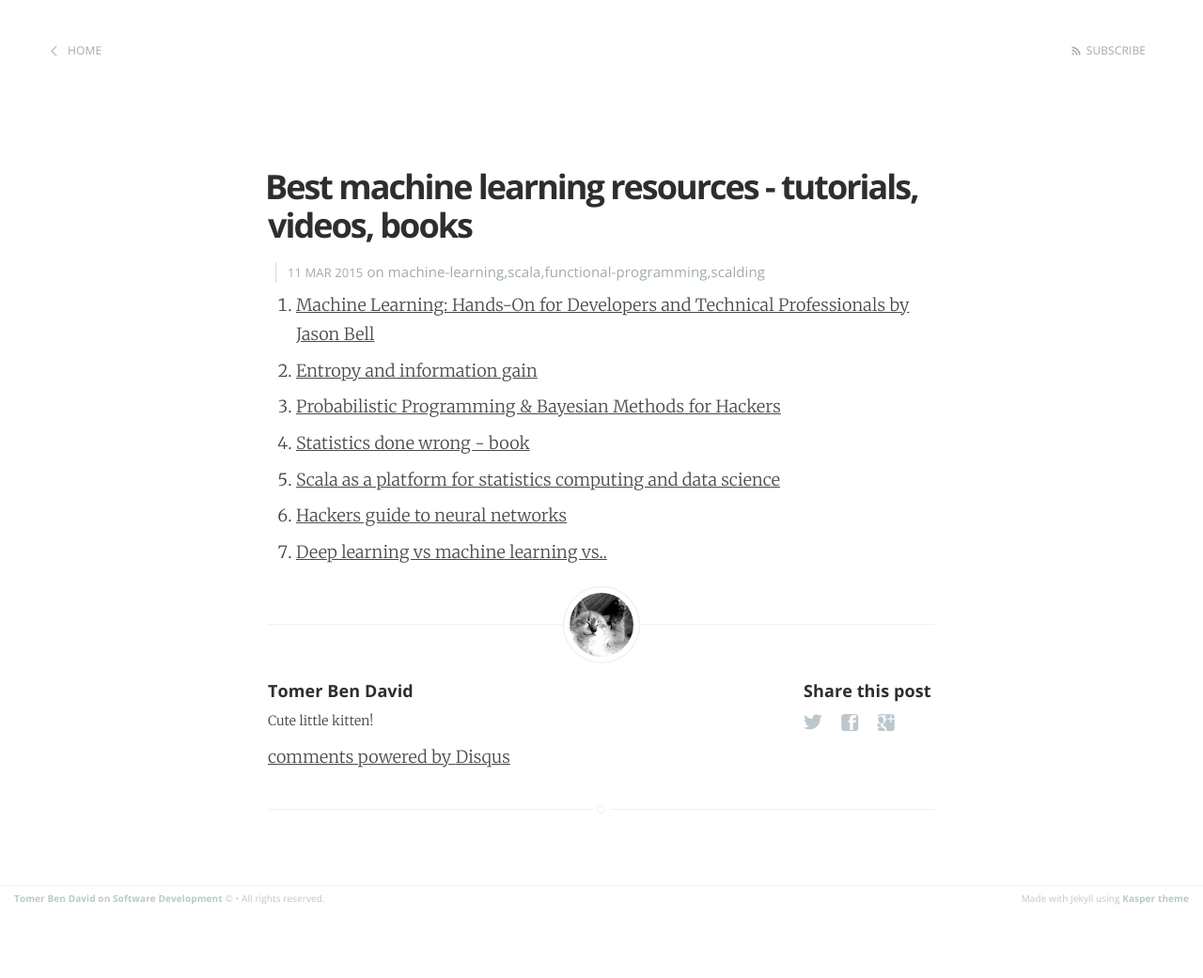
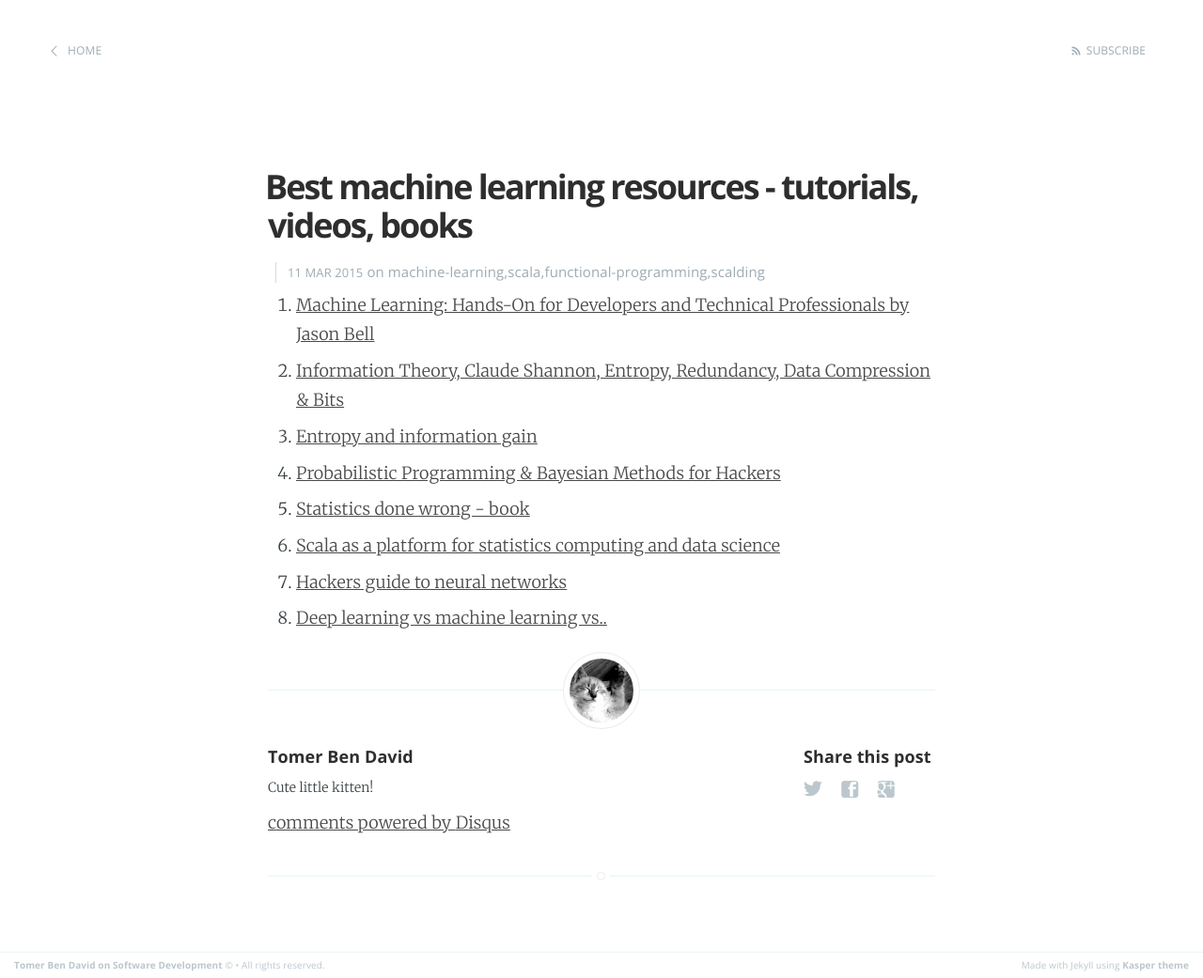
Before and after one commit to tomer-ben-david/tomer-ben-david.github.io.jekyll, a Jekyll site: the page built from _posts/2015-03-11-best-machine-learning-resources-tutorials-books-videos.markdown, in a window 1280 px wide. Shown: the whole page at 94% size. Built offline with Jekyll 4.4.1, drawn with Linux system fonts in a browser that asks for light colours; Markdown is read by kramdown in place of the engine named in the settings; comment, search, counter and statistics services are not loaded; before the commit the page ends 971 px from its top, so only the background shows below that.

Commit message:
+Information Theory, Claude Shannon, Entropy, Redundancy, Data Compression & Bits

```diff
--- a/_posts/2015-03-11-best-machine-learning-resources-tutorials-books-videos.markdown
+++ b/_posts/2015-03-11-best-machine-learning-resources-tutorials-books-videos.markdown
@@ -6,6 +6,7 @@ categories: machine-learning,scala,functional-programming,scalding
 comments: true
 ---
 1. [Machine Learning: Hands-On for Developers and Technical Professionals by Jason Bell](http://amzn.com/1118889061)
+1. [Information Theory, Claude Shannon, Entropy, Redundancy, Data Compression & Bits](https://www.youtube.com/watch?v=JnJq3Py0dyM)
 1. [Entropy and information gain](http://stackoverflow.com/questions/1859554/what-is-entropy-and-information-gain)
 1. [Probabilistic Programming & Bayesian Methods for Hackers](https://camdavidsonpilon.github.io/Probabilistic-Programming-and-Bayesian-Methods-for-Hackers/)
 1. [Statistics done wrong - book](http://www.amazon.com/Statistics-Done-Wrong-Woefully-Complete/dp/1593276206)
```
